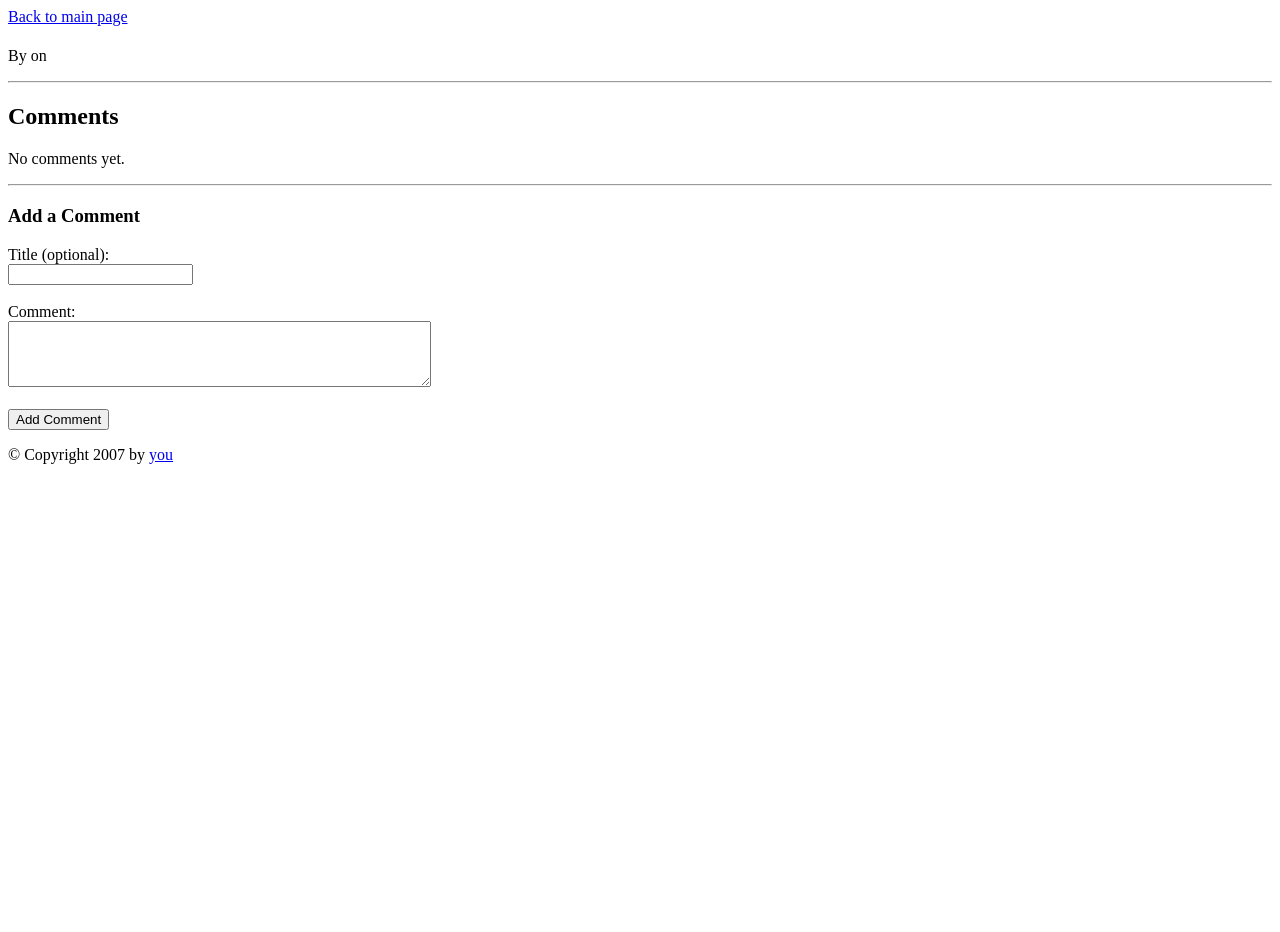
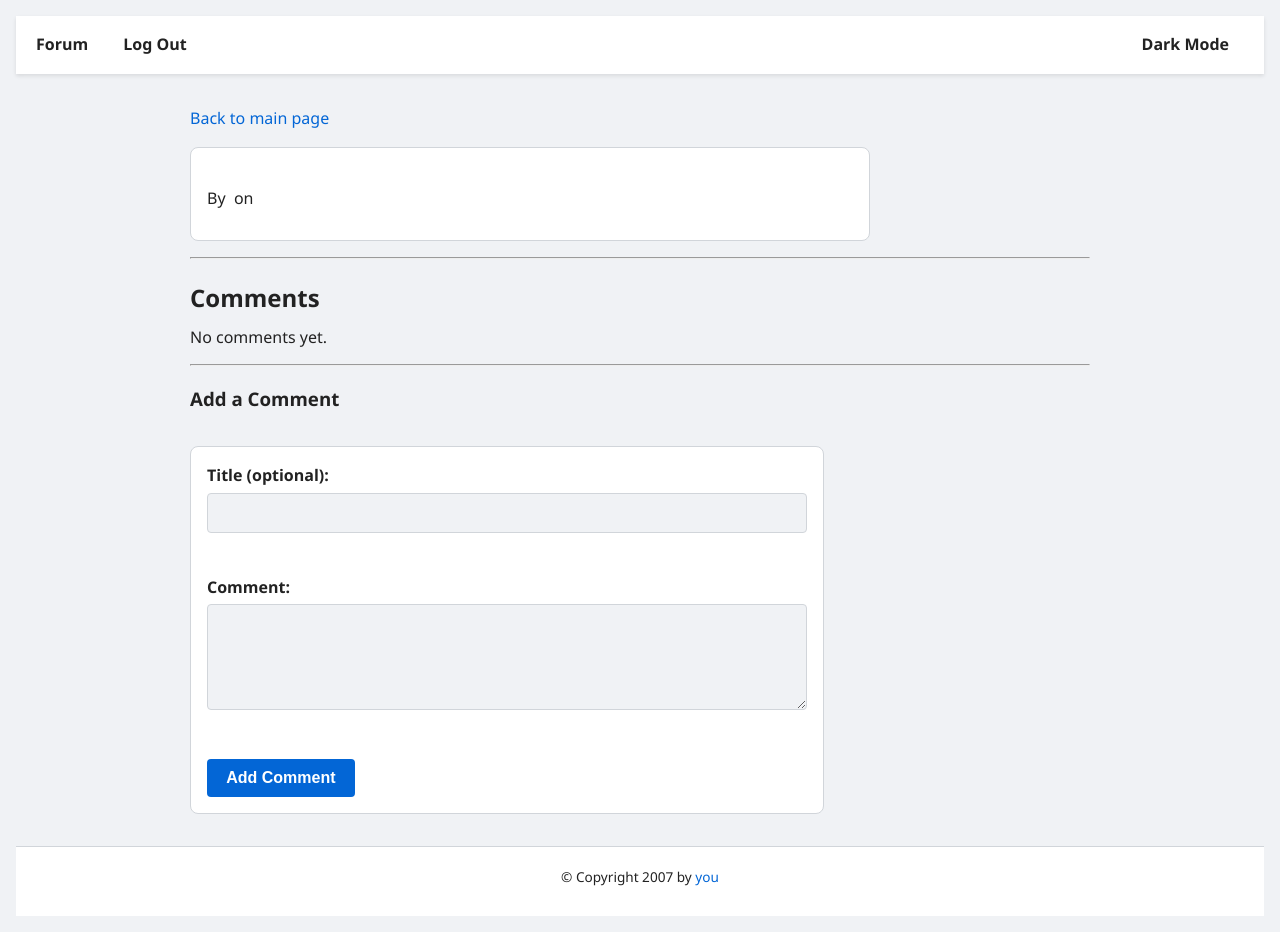
Before and after one commit to JensPatomella/Forum, a Flask app: template templates/post.html in a window 1280 px wide. Before the commit the page ends 464 px from the top, so only its background shows below. Run offline with Flask 3, Linux system fonts and the light colour scheme; the template is opened without the code that fills it, so the values that code supplies are empty; the visitor is signed in with stand-in values (Sample User, id 1).

Commit message:
Fixade all styling samt hashade löseord

```diff
--- a/app.py
+++ b/app.py
@@ -1,3 +1,5 @@
+from flask import Flask, render_template, session, redirect, url_for, request, flash
+import hashlib
 from flask import Flask, render_template, session, redirect, url_for, request, flash
 import mysql.connector
 from datetime import datetime
@@ -52,8 +54,9 @@ def createdaccount():
     if existing_user:
         return redirect(url_for('create'))
     else:
+        hashed_password = hashlib.sha1(password.encode('utf-8')).hexdigest()
         sql = "INSERT INTO users (username, password) VALUES (%s, %s)"
-        val = (username, password)
+        val = (username, hashed_password)
         mycursor.execute(sql, val)
         mydb.commit()
         return render_template("Account-Created.html")
@@ -63,9 +66,9 @@ def signed():
     if request.method == 'POST':
         username = request.form.get('Username')
         password = request.form.get('Password')
-        mycursor.execute("SELECT * FROM users WHERE username = %s AND password = %s", (username, password))
+        hashed_password = hashlib.sha1(password.encode('utf-8')).hexdigest()
+        mycursor.execute("SELECT * FROM users WHERE username = %s AND password = %s", (username, hashed_password))
         existing_account = mycursor.fetchone()
-        print(existing_account)
         if existing_account:
             session['user'] = {'id': existing_account[0], 'username': existing_account[1]}
             return redirect(url_for('forum'))
@@ -74,13 +77,29 @@ def signed():
 
 @app.route('/forum')
 def forum():
+    selected_topic = request.args.get('topic', None)
     mycursor.execute("""
-    SELECT posts.id, posts.title, posts.content, posts.topic, posts.created_at, users.username
-    FROM posts
-    JOIN users ON posts.user_id = users.id
-    WHERE posts.parent_post_id IS NULL
-    ORDER BY posts.created_at DESC
+        SELECT DISTINCT topic FROM posts WHERE topic IS NOT NULL AND topic != ''
     """)
+    topics = [row[0] for row in mycursor.fetchall()]
+
+    if selected_topic and selected_topic != "All":
+        mycursor.execute("""
+        SELECT posts.id, posts.title, posts.content, posts.topic, posts.created_at, users.username
+        FROM posts
+        JOIN users ON posts.user_id = users.id
+        WHERE posts.parent_post_id IS NULL AND posts.topic = %s
+        ORDER BY posts.created_at DESC
+        """, (selected_topic,))
+    else:
+        mycursor.execute("""
+        SELECT posts.id, posts.title, posts.content, posts.topic, posts.created_at, users.username
+        FROM posts
+        JOIN users ON posts.user_id = users.id
+        WHERE posts.parent_post_id IS NULL
+        ORDER BY posts.created_at DESC
+        """)
+
     posts = mycursor.fetchall()
     posts_list = []
     for post in posts:
@@ -92,7 +111,9 @@ def forum():
             'created_at': post[4],
             'username': post[5]
         })
-    return render_template('forum.html', posts=posts_list)
+
+    dark_mode = session.get('dark_mode', False)
+    return render_template('forum.html', posts=posts_list, topics=topics, selected_topic=selected_topic, dark_mode=dark_mode)
 
 @app.route('/forum/new', methods=['GET', 'POST'])
 def new_post():
@@ -149,7 +170,8 @@ def view_post(post_id):
             'created_at': comment[4],
             'username': comment[5]
         })
-    return render_template('post.html', post=main_post, comments=comments_list)
+    dark_mode = session.get('dark_mode', False)
+    return render_template('post.html', post=main_post, comments=comments_list, dark_mode=dark_mode)
 
 @app.route('/post/<int:post_id>/comment', methods=['POST'])
 def add_comment(post_id):
@@ -165,5 +187,17 @@ def add_comment(post_id):
     return redirect(url_for('view_post', post_id=post_id))
 
 
+@app.route('/toggle-dark-mode')
+def toggle_dark_mode():
+    current = session.get('dark_mode', False)
+    session['dark_mode'] = not current
+    referrer = request.referrer or url_for('forum')
+    return redirect(referrer)
+
+@app.route('/logout')
+def logout():
+    session.clear()
+    return redirect(url_for('index'))
+
 if __name__ == '__main__':
     app.run(debug=True, host='0.0.0.0')
--- a/sql-setup.sql
+++ b/sql-setup.sql
@@ -23,8 +23,3 @@ CREATE TABLE IF NOT EXISTS posts (
 ALTER TABLE posts
 ADD COLUMN parent_post_id INT NULL,
 ADD CONSTRAINT FK_Parent_Post FOREIGN KEY (parent_post_id) REFERENCES posts(id) ON DELETE CASCADE;
-
-CREATE TABLE IF NOT EXISTS topics (
-  id INT AUTO_INCREMENT PRIMARY KEY,
-  name VARCHAR(255) UNIQUE NOT NULL
-);
--- a/static/style.css
+++ b/static/style.css
@@ -0,0 +1,317 @@
+:root {
+  --background-color: #f0f2f5;
+  --text-color: #222222;
+  --link-color: #0366d6;
+  --link-hover-color: #024fa2;
+  --border-color: #d1d5da;
+  --form-background: #ffffff;
+  --form-border: #d1d5da;
+  --header-background: #ffffff;
+  --header-text: #222222;
+  --post-background: #ffffff;
+  --post-border: #d1d5da;
+  --button-background: #0366d6;
+  --button-color: #ffffff;
+  --button-hover-background: #024fa2;
+}
+
+.dark-mode {
+  --background-color: #181a1b;
+  --text-color: #e1e4e8;
+  --link-color: #58a6ff;
+  --link-hover-color: #1f6feb;
+  --border-color: #30363d;
+  --form-background: #24292f;
+  --form-border: #444c56;
+  --header-background: #24292f;
+  --header-text: #e1e4e8;
+  --post-background: #24292f;
+  --post-border: #444c56;
+  --button-background: #238636;
+  --button-color: #ffffff;
+  --button-hover-background: #2ea043;
+}
+
+body {
+  background-color: var(--background-color);
+  color: var(--text-color);
+  font-family: 'Segoe UI', Tahoma, Geneva, Verdana, sans-serif;
+  margin: 0;
+  padding: 1rem;
+  line-height: 1.6;
+}
+
+h1, h2, h3, h4 {
+  color: var(--header-text);
+  margin-bottom: 0.5rem;
+  font-weight: 600;
+}
+
+a {
+  color: var(--link-color);
+  text-decoration: none;
+}
+
+a:hover {
+  color: var(--link-hover-color);
+  text-decoration: underline;
+}
+
+.nav-bar {
+  padding: 10px;
+  background-color: var(--header-background);
+  color: var(--header-text);
+  box-shadow: 0 2px 4px rgba(0, 0, 0, 0.1);
+  display: flex;
+  flex-wrap: wrap;
+  align-items: center;
+}
+
+.nav-link {
+  color: var(--header-text);
+  text-decoration: none;
+  margin-right: 15px;
+  font-weight: 600;
+  font-size: 1rem;
+  padding: 6px 10px;
+  border-radius: 4px;
+  transition: background-color 0.2s ease-in-out;
+}
+
+.nav-link-left {
+  margin-right: 15px;
+}
+
+.nav-link-right {
+  margin-left: auto;
+  cursor: pointer;
+}
+
+.nav-link:hover {
+  color: var(--link-hover-color);
+  background-color: var(--button-background);
+  box-shadow: 0 0 5px var(--button-hover-background);
+}
+
+.footer {
+  padding: 15px 10px;
+  text-align: center;
+  font-size: 0.85rem;
+  color: var(--header-text);
+  background-color: var(--header-background);
+  margin-top: 2rem;
+  border-top: 1px solid var(--border-color);
+}
+
+.footer-link {
+  color: var(--link-color);
+  text-decoration: none;
+  font-weight: 500;
+}
+
+.footer-link:hover {
+  color: var(--link-hover-color);
+  text-decoration: underline;
+}
+
+.main-content {
+  max-width: 900px;
+  margin: 2rem auto;
+  padding: 0 1rem;
+}
+
+form {
+  background-color: var(--form-background);
+  border: 1px solid var(--form-border);
+  padding: 1rem;
+  margin-bottom: 2rem;
+  border-radius: 8px;
+  max-width: 600px;
+}
+
+.post-form {
+  max-width: 600px;
+  margin-bottom: 2rem;
+}
+
+.topic-filter-form {
+  margin-bottom: 1rem;
+  max-width: 300px;
+}
+
+label {
+  font-weight: 600;
+}
+
+input[type="text"],
+textarea {
+  width: 100%;
+  padding: 0.5rem;
+  border: 1px solid var(--form-border);
+  border-radius: 4px;
+  margin-top: 0.25rem;
+  margin-bottom: 1rem;
+  background-color: var(--background-color);
+  color: var(--text-color);
+  font-size: 1rem;
+  font-family: inherit;
+  box-sizing: border-box;
+}
+
+input[type="text"]:focus,
+textarea:focus {
+  border-color: var(--link-color);
+  outline: none;
+}
+
+input[type="submit"],
+button {
+  background-color: var(--button-background);
+  color: var(--button-color);
+  border: none;
+  padding: 0.6rem 1.2rem;
+  border-radius: 4px;
+  font-size: 1rem;
+  cursor: pointer;
+  transition: background-color 0.2s ease-in-out;
+  font-weight: 600;
+}
+
+input[type="submit"]:hover,
+button:hover {
+  background-color: var(--button-hover-background);
+}
+
+ul {
+  list-style-type: none;
+  padding-left: 0;
+  max-width: 680px;
+}
+
+.post-list {
+  max-width: 680px;
+}
+
+.post-item {
+  background-color: var(--post-background);
+  border: 1px solid var(--post-border);
+  padding: 1rem;
+  margin-bottom: 1rem;
+  border-radius: 8px;
+}
+
+.post-item hr,
+li hr {
+  border-color: var(--border-color);
+}
+
+p {
+  margin-top: 0.3rem;
+  margin-bottom: 0.8rem;
+  white-space: pre-wrap;
+}
+
+em {
+  color: var(--link-hover-color);
+}
+
+h3 a {
+  color: var(--link-color);
+}
+
+h3 a:hover {
+  color: var(--link-hover-color);
+}
+
+.comments-list {
+  max-width: 600px;
+  padding-left: 0;
+}
+
+.comment-item {
+  background-color: var(--post-background);
+  border: 1px solid var(--post-border);
+  padding: 1rem;
+  margin-bottom: 1rem;
+  border-radius: 8px;
+}
+
+.comment-item h4 {
+  margin: 0 0 0.4rem 0;
+  font-weight: 600;
+}
+
+.comment-item p {
+  margin: 0.2rem 0;
+}
+
+.comment-form {
+  max-width: 600px;
+  background-color: var(--form-background);
+  border: 1px solid var(--form-border);
+  border-radius: 8px;
+  padding: 1rem;
+  margin-top: 2rem;
+}
+
+.form-input,
+.form-textarea {
+  width: 100%;
+  padding: 0.5rem;
+  border: 1px solid var(--form-border);
+  border-radius: 4px;
+  margin-top: 0.25rem;
+  margin-bottom: 1rem;
+  background-color: var(--background-color);
+  color: var(--text-color);
+  font-size: 1rem;
+  font-family: inherit;
+  box-sizing: border-box;
+}
+
+.form-input:focus,
+.form-textarea:focus {
+  border-color: var(--link-color);
+  outline: none;
+}
+
+.submit-button {
+  background-color: var(--button-background);
+  color: var(--button-color);
+  border: none;
+  padding: 0.6rem 1.2rem;
+  border-radius: 4px;
+  font-size: 1rem;
+  cursor: pointer;
+  font-weight: 600;
+  transition: background-color 0.2s ease-in-out;
+}
+
+.submit-button:hover {
+  background-color: var(--button-hover-background);
+}
+
+.account-created-message {
+  max-width: 600px;
+  padding: 1rem;
+  background-color: var(--post-background);
+  border: 1px solid var(--post-border);
+  border-radius: 8px;
+  text-align: center;
+  margin: 2rem auto;
+}
+
+@media (max-width: 700px) {
+  form, ul, .post-list, .comments-list, .main-content {
+    max-width: 100%;
+    padding: 0 0.5rem;
+  }
+  .nav-bar {
+    flex-direction: column;
+    align-items: flex-start;
+  }
+  .nav-link-right {
+    margin-left: 0;
+    margin-top: 10px;
+  }
+}
--- a/templates/base.html
+++ b/templates/base.html
@@ -1,14 +1,22 @@
 <!DOCTYPE html>
 <html lang="en">
 <head>
-    <link rel="stylesheet" href="static/style.css"/>
+    <meta charset="UTF-8">
+    <meta name="viewport" content="width=device-width, initial-scale=1.0">
+    <link rel="stylesheet" href="{{ url_for('static', filename='style.css') }}"/>
     <title>{% block title %}Base{% endblock %}</title>
 </head>
-<body>
-    <div id="content">{% block content %}{% endblock %}</div>
-    <footer>
-            <p>&copy; Copyright 2007 by <a href="http://domain.invalid/">you</a><br>
+<body{% if dark_mode %} class="dark-mode"{% endif %}>
+    <nav class="nav-bar">
+        <a href="{{ url_for('forum') }}" class="nav-link nav-link-left">Forum</a>
+        <a href="{{ url_for('logout') }}" class="nav-link nav-link-left">Log Out</a>
+        <a href="{{ url_for('toggle_dark_mode') }}" class="nav-link nav-link-right">
+            {% if dark_mode %}Light Mode{% else %}Dark Mode{% endif %}
+        </a>
+    </nav>
+    <main id="content" class="main-content">{% block content %}{% endblock %}</main>
+    <footer class="footer">
+        <p>&copy; Copyright 2007 by <a href="http://domain.invalid/" class="footer-link">you</a></p>
     </footer>
-
 </body>
 </html>
--- a/templates/post.html
+++ b/templates/post.html
@@ -1,20 +1,25 @@
 {% extends "base.html" %}
+{% block title %}{{ post.title }}{% endblock %}
+{% block content %}
+  <a href="{{ url_for('forum') }}" class="back-link">Back to main page</a>
 
-{% block content %}
-  <a href="/forum">Back to main page</a>
+  <ul class="post-list">
+    <li class="post-item">
       <h1>{{ post.title }}</h1>
       <p>By {{ post.username }} on {{ post.created_at.strftime('%Y-%m-%d %H:%M:%S') }}</p>
       <p>{{ post.content }}</p>
       {% if post.topic %}
         <p><em>Topic: {{ post.topic }}</em></p>
       {% endif %}
+    </li>
+  </ul>
 
   <hr>
   <h2>Comments</h2>
   {% if comments %}
-    <ul>
+    <ul class="comments-list">
       {% for comment in comments %}
-        <li>
+        <li class="comment-item">
           <h4>{{ comment.title or "Comment" }}</h4>
           <p>By {{ comment.username }} on {{ comment.created_at.strftime('%Y-%m-%d %H:%M:%S') }}</p>
           <p>{{ comment.content }}</p>
@@ -28,14 +33,14 @@
   {% if session.user %}
     <hr>
     <h3>Add a Comment</h3>
-    <form action="{{ url_for('add_comment', post_id=post.id) }}" method="post">
+    <form action="{{ url_for('add_comment', post_id=post.id) }}" method="post" class="comment-form">
       <label for="title">Title (optional):</label><br>
-      <input type="text" id="title" name="title"><br><br>
+      <input type="text" id="title" name="title" class="form-input"><br><br>
 
       <label for="content">Comment:</label><br>
-      <textarea id="content" name="content" rows="4" cols="50" required></textarea><br><br>
+      <textarea id="content" name="content" rows="4" cols="50" required class="form-textarea"></textarea><br><br>
 
-      <input type="submit" value="Add Comment">
+      <input type="submit" value="Add Comment" class="submit-button">
     </form>
   {% else %}
     <p>Please <a href="{{ url_for('log') }}">log in</a> to add comments.</p>
```
Also changed, not shown: templates/Account-Created.html (+7 -6 lines), templates/forum.html (+22 -11 lines). Lines whose indentation alone changed are shown as unchanged.
